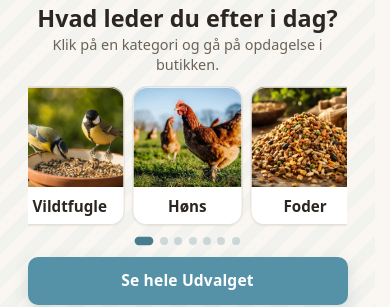
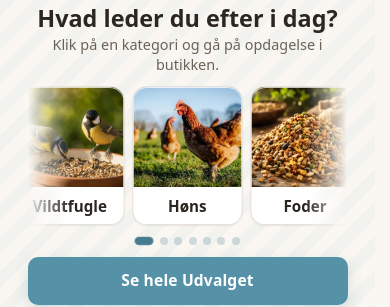
Before and after one commit to Bean-Machinie/Hoens-og-Foder-hjemmeside, a React (Vite) app: page / in a window 390 px wide. Shown: the part 423-730 px from the top of the page. Built offline with nearby package versions, Linux system fonts and the light colour scheme; no server answers.

Commit message:
updated category section to work for phone and tablet

```diff
--- a/src/pages/home/sections/CatalogueSection.module.css
+++ b/src/pages/home/sections/CatalogueSection.module.css
@@ -323,6 +323,28 @@
   .carousel {
     margin-block: -22px -38px;
     padding-block: 22px 38px;
+    -webkit-mask-image: linear-gradient(
+      90deg,
+      transparent 0,
+      rgba(0, 0, 0, 0.48) 4%,
+      #000 10%,
+      #000 90%,
+      rgba(0, 0, 0, 0.48) 96%,
+      transparent 100%
+    );
+    -webkit-mask-repeat: no-repeat;
+    -webkit-mask-size: 100% 100%;
+    mask-image: linear-gradient(
+      90deg,
+      transparent 0,
+      rgba(0, 0, 0, 0.48) 4%,
+      #000 10%,
+      #000 90%,
+      rgba(0, 0, 0, 0.48) 96%,
+      transparent 100%
+    );
+    mask-repeat: no-repeat;
+    mask-size: 100% 100%;
   }
 
   .track {
@@ -431,8 +453,28 @@
   }
 
   .carousel {
-    -webkit-mask-image: none;
-    mask-image: none;
+    -webkit-mask-image: linear-gradient(
+      90deg,
+      transparent 0,
+      rgba(0, 0, 0, 0.42) 5%,
+      #000 13%,
+      #000 87%,
+      rgba(0, 0, 0, 0.42) 95%,
+      transparent 100%
+    );
+    -webkit-mask-repeat: no-repeat;
+    -webkit-mask-size: 100% 100%;
+    mask-image: linear-gradient(
+      90deg,
+      transparent 0,
+      rgba(0, 0, 0, 0.42) 5%,
+      #000 13%,
+      #000 87%,
+      rgba(0, 0, 0, 0.42) 95%,
+      transparent 100%
+    );
+    mask-repeat: no-repeat;
+    mask-size: 100% 100%;
   }
 
   .footer > a {
--- a/src/pages/home/sections/CatalogueSection.tsx
+++ b/src/pages/home/sections/CatalogueSection.tsx
@@ -16,7 +16,7 @@ function CatalogueSection() {
   const [emblaRef, emblaApi] = useEmblaCarousel({
     align: 'center',
     loop: true,
-    skipSnaps: false,
+    skipSnaps: true,
   });
   const [selectedIndex, setSelectedIndex] = useState(0);
 
```
